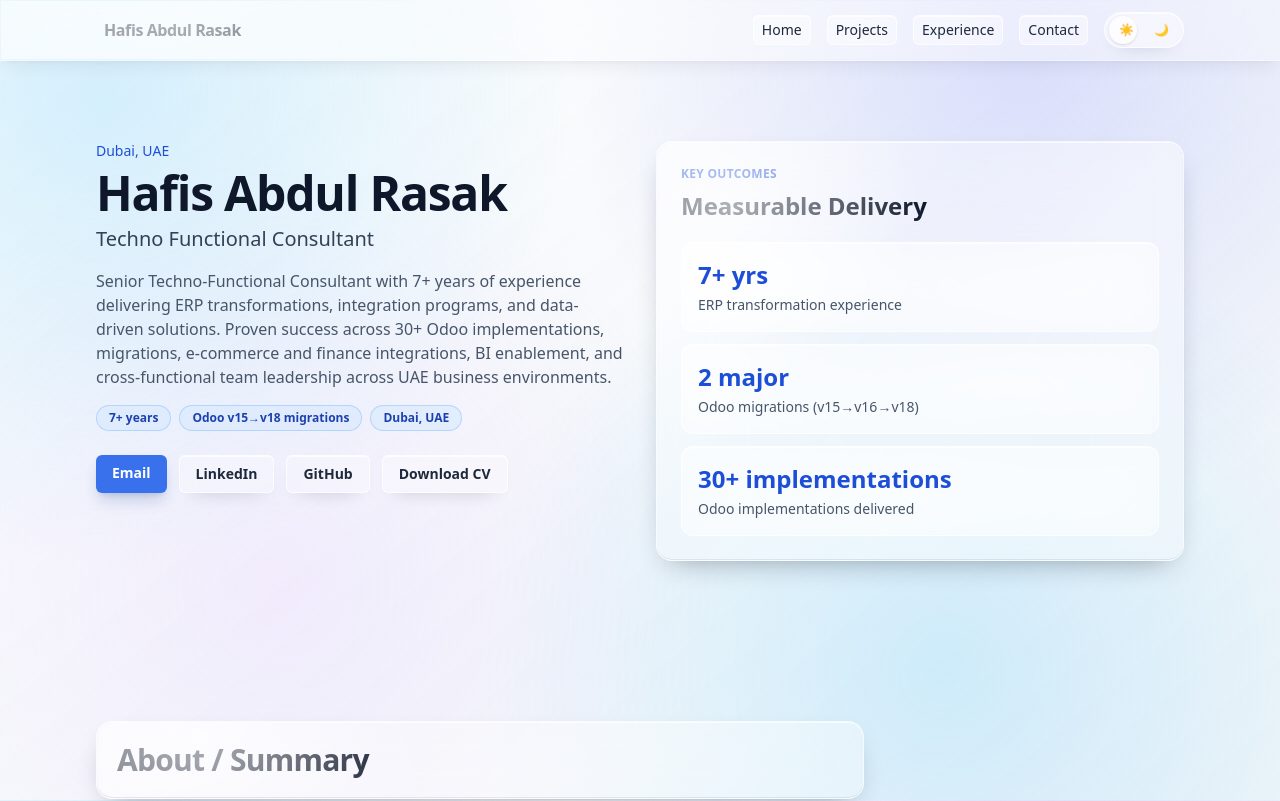
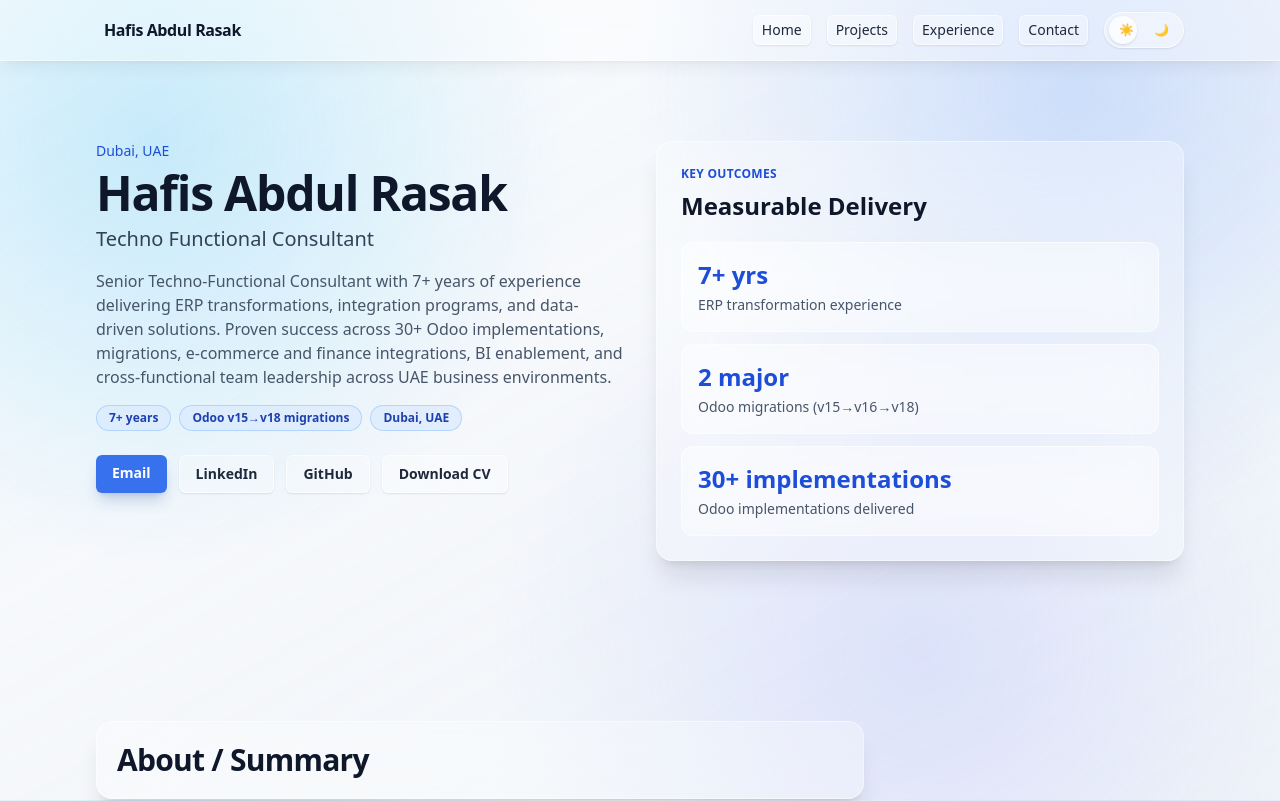
Before and after one commit to hafisabdulrasak/hafis-abdul-rasak, a Next.js app: page / in a window 1280 px wide. Shown: the top 801 px of the page. Built offline with nearby package versions, Linux system fonts and the light colour scheme.

Commit message:
Revert "feat: apply liquid glass visual treatment"

```diff
--- a/app/globals.css
+++ b/app/globals.css
@@ -13,25 +13,19 @@
 body {
   @apply min-h-screen bg-slate-100 text-slate-900 antialiased transition-colors dark:bg-slate-950 dark:text-slate-100;
   background-image:
-    radial-gradient(circle at 8% 12%, rgba(125, 211, 252, 0.3), transparent 34%),
-    radial-gradient(circle at 80% 8%, rgba(129, 140, 248, 0.24), transparent 36%),
-    radial-gradient(circle at 74% 84%, rgba(56, 189, 248, 0.2), transparent 40%),
-    radial-gradient(circle at 22% 74%, rgba(216, 180, 254, 0.2), transparent 38%),
-    linear-gradient(140deg, rgba(255, 255, 255, 0.72), rgba(241, 245, 249, 0.85));
+    radial-gradient(circle at 12% 18%, rgba(56, 189, 248, 0.26), transparent 32%),
+    radial-gradient(circle at 84% 12%, rgba(59, 130, 246, 0.22), transparent 34%),
+    radial-gradient(circle at 72% 82%, rgba(129, 140, 248, 0.2), transparent 38%),
+    linear-gradient(150deg, rgba(255, 255, 255, 0.55), rgba(241, 245, 249, 0.7));
   background-attachment: fixed;
 }
 
 .dark body {
   background-image:
-    radial-gradient(circle at 8% 12%, rgba(56, 189, 248, 0.22), transparent 38%),
-    radial-gradient(circle at 80% 8%, rgba(99, 102, 241, 0.22), transparent 38%),
-    radial-gradient(circle at 74% 84%, rgba(129, 140, 248, 0.2), transparent 42%),
-    radial-gradient(circle at 22% 74%, rgba(147, 51, 234, 0.16), transparent 40%),
-    linear-gradient(150deg, rgba(2, 6, 23, 0.9), rgba(15, 23, 42, 0.96));
-}
-
-::selection {
-  background: rgb(59 130 246 / 0.3);
+    radial-gradient(circle at 12% 18%, rgba(56, 189, 248, 0.18), transparent 36%),
+    radial-gradient(circle at 84% 12%, rgba(59, 130, 246, 0.16), transparent 36%),
+    radial-gradient(circle at 72% 82%, rgba(129, 140, 248, 0.14), transparent 40%),
+    linear-gradient(150deg, rgba(2, 6, 23, 0.92), rgba(15, 23, 42, 0.95));
 }
 
 .container-shell {
@@ -43,52 +37,15 @@ body {
 }
 
 .glass-panel {
-  @apply border border-white/55 bg-white/35 shadow-xl shadow-sky-900/15 backdrop-blur-2xl dark:border-white/15 dark:bg-slate-900/35 dark:shadow-black/35;
-  box-shadow:
-    inset 0 1px 0 rgb(255 255 255 / 0.7),
-    inset 0 -1px 0 rgb(15 23 42 / 0.08),
-    0 12px 30px -15px rgb(15 23 42 / 0.45);
-}
-
-.dark .glass-panel {
-  box-shadow:
-    inset 0 1px 0 rgb(255 255 255 / 0.18),
-    inset 0 -1px 0 rgb(15 23 42 / 0.45),
-    0 18px 42px -18px rgb(2 6 23 / 0.75);
+  @apply border border-white/45 bg-white/30 shadow-xl shadow-slate-900/10 backdrop-blur-2xl dark:border-white/15 dark:bg-slate-900/35 dark:shadow-black/25;
 }
 
 .glass-subpanel {
-  @apply rounded-xl border border-white/60 bg-white/40 p-4 backdrop-blur-xl dark:border-white/10 dark:bg-slate-900/40;
-  box-shadow: inset 0 1px 0 rgb(255 255 255 / 0.8);
+  @apply rounded-xl border border-white/55 bg-white/35 p-4 backdrop-blur-xl dark:border-white/10 dark:bg-slate-900/35;
 }
 
 .glass-button {
-  @apply border border-white/70 bg-white/30 text-slate-800 shadow-sm shadow-slate-900/10 backdrop-blur-xl transition duration-300 hover:-translate-y-0.5 hover:bg-white/45 hover:shadow-md hover:shadow-sky-700/15 dark:border-white/15 dark:bg-slate-900/30 dark:text-slate-100 dark:hover:bg-slate-800/45;
-  box-shadow:
-    inset 0 1px 0 rgb(255 255 255 / 0.75),
-    0 8px 20px -15px rgb(15 23 42 / 0.45);
-}
-
-.liquid-sheen {
-  position: relative;
-  overflow: hidden;
-}
-
-.liquid-sheen::before {
-  content: '';
-  position: absolute;
-  inset: 1px;
-  border-radius: inherit;
-  pointer-events: none;
-  background:
-    radial-gradient(circle at 14% 14%, rgb(255 255 255 / 0.56), transparent 34%),
-    linear-gradient(128deg, rgb(255 255 255 / 0.4), transparent 36%, rgb(255 255 255 / 0.2) 62%, transparent 100%);
-}
-
-.dark .liquid-sheen::before {
-  background:
-    radial-gradient(circle at 14% 14%, rgb(255 255 255 / 0.2), transparent 34%),
-    linear-gradient(128deg, rgb(255 255 255 / 0.16), transparent 36%, rgb(255 255 255 / 0.1) 62%, transparent 100%);
+  @apply border border-white/60 bg-white/25 text-slate-800 shadow-sm shadow-slate-900/10 backdrop-blur-xl transition hover:bg-white/40 dark:border-white/15 dark:bg-slate-900/30 dark:text-slate-100 dark:hover:bg-slate-800/45;
 }
 
 .accent-chip {
--- a/components/card.tsx
+++ b/components/card.tsx
@@ -1,5 +1,5 @@
 import { ReactNode } from 'react';
 
 export function Card({ children }: { children: ReactNode }) {
-  return <article className="glass-panel liquid-sheen rounded-2xl p-6">{children}</article>;
+  return <article className="glass-panel rounded-2xl p-6">{children}</article>;
 }
--- a/components/navbar.tsx
+++ b/components/navbar.tsx
@@ -10,7 +10,7 @@ const links = [
 
 export function Navbar() {
   return (
-    <header className="sticky top-0 z-50 border-b border-white/45 bg-white/35 shadow-lg shadow-slate-900/5 backdrop-blur-2xl dark:border-white/10 dark:bg-slate-950/40 dark:shadow-black/20 liquid-sheen">
+    <header className="sticky top-0 z-50 border-b border-white/45 bg-white/35 shadow-lg shadow-slate-900/5 backdrop-blur-2xl dark:border-white/10 dark:bg-slate-950/40 dark:shadow-black/20">
       <nav className="container-shell flex flex-col gap-3 py-3 sm:flex-row sm:items-center sm:justify-between" aria-label="Main navigation">
         <Link href="/" className="w-full rounded-md px-2 py-1 text-sm font-semibold leading-tight tracking-tight transition hover:bg-white/45 sm:w-auto sm:text-base dark:hover:bg-slate-900/45">
           Hafis Abdul Rasak
--- a/components/section.tsx
+++ b/components/section.tsx
@@ -11,7 +11,7 @@ export function Section({ id, title, description, children }: SectionProps) {
   return (
     <section id={id} className="section">
       <div className="container-shell">
-        <div className="glass-panel liquid-sheen mb-8 max-w-3xl rounded-2xl p-5">
+        <div className="glass-panel mb-8 max-w-3xl rounded-2xl p-5">
           <h2 className="text-2xl font-semibold tracking-tight sm:text-3xl">{title}</h2>
           {description ? <p className="mt-3 text-slate-600 dark:text-slate-300">{description}</p> : null}
         </div>
```
